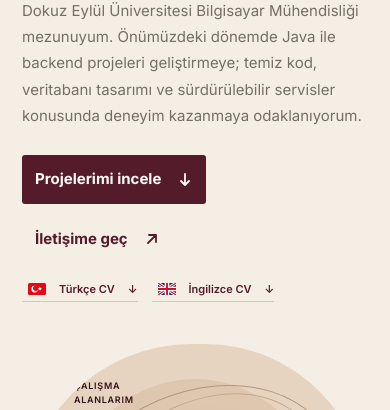
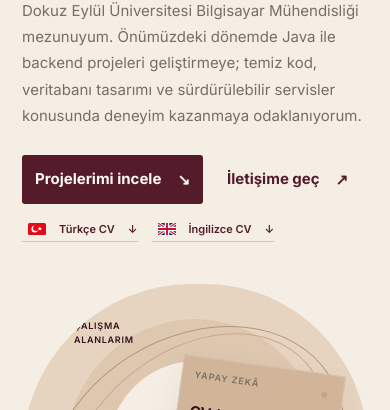
Before and after one commit to erenkotug/erenkotug-portfolio, a plain HTML site: page index.html in a window 390 px wide. Shown: the part 386-796 px from the top of the page. Drawn offline with Linux system fonts and the light colour scheme.

Commit message:
Use text-style arrows for mobile CTAs

```diff
--- a/index.html
+++ b/index.html
@@ -35,8 +35,8 @@
             <h1 data-i18n="heroTitle">Bilgisayar Mühendisi<br /><span class="headline-indent">ve <em>Yazılım Geliştirici.</em></span></h1>
             <p class="hero-description" data-content="intro"></p>
             <div class="hero-actions">
-              <a class="button button-primary" href="#work"><span data-i18n="workCta">Projelerimi incele</span><span class="button-arrow" aria-hidden="true"><svg viewBox="0 0 16 16" focusable="false"><path d="M8 2v11m0 0 4-4m-4 4-4-4" /></svg></span></a>
-              <a class="button button-outline" href="#contact"><span data-i18n="contactCta">İletişime geç</span><span class="button-arrow" aria-hidden="true"><svg viewBox="0 0 16 16" focusable="false"><path d="M4 12 12 4M5 4h7v7" /></svg></span></a>
+              <a class="button button-primary" href="#work"><span data-i18n="workCta">Projelerimi incele</span><span class="button-arrow" aria-hidden="true">↘︎</span></a>
+              <a class="button button-outline" href="#contact"><span data-i18n="contactCta">İletişime geç</span><span class="button-arrow" aria-hidden="true">↗︎</span></a>
             </div>
             <div class="hero-utility"><div class="resume-options">
               <a class="resume-inline" data-resume-tr href="public/Eren-Kotug-CV-TR.pdf" download><span class="resume-flag" data-flag="tr"></span><span data-i18n="resumeTr">Türkçe CV</span><span>↓</span></a>
--- a/styles.css
+++ b/styles.css
@@ -138,5 +138,4 @@ body{font-family:var(--sans);font-size:var(--type-body);font-weight:400;line-hei
   .topbar .language-toggle{margin-left:0}
 }
 .button-outline{border:0}
-.button-arrow{display:inline-flex;align-items:center;justify-content:center;flex:0 0 auto;color:currentColor}
-.button-arrow svg{display:block;width:16px;height:16px;overflow:visible;stroke:currentColor;fill:none;stroke-width:1.8;stroke-linecap:round;stroke-linejoin:round}
+.button-arrow{display:inline-flex;align-items:center;justify-content:center;flex:0 0 auto;color:currentColor;font-family:Arial,sans-serif;font-size:17px;line-height:1;font-variant-emoji:text}
```
